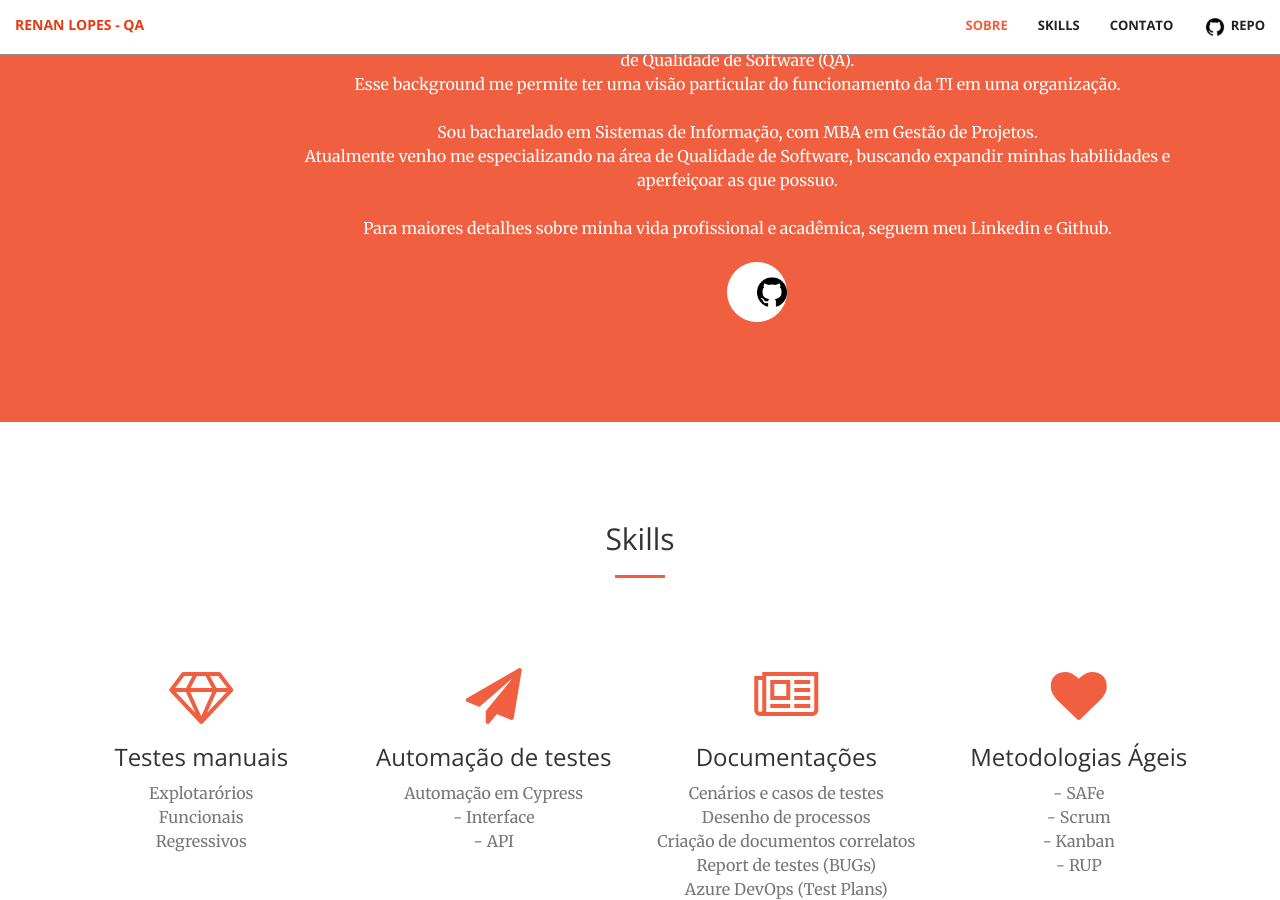
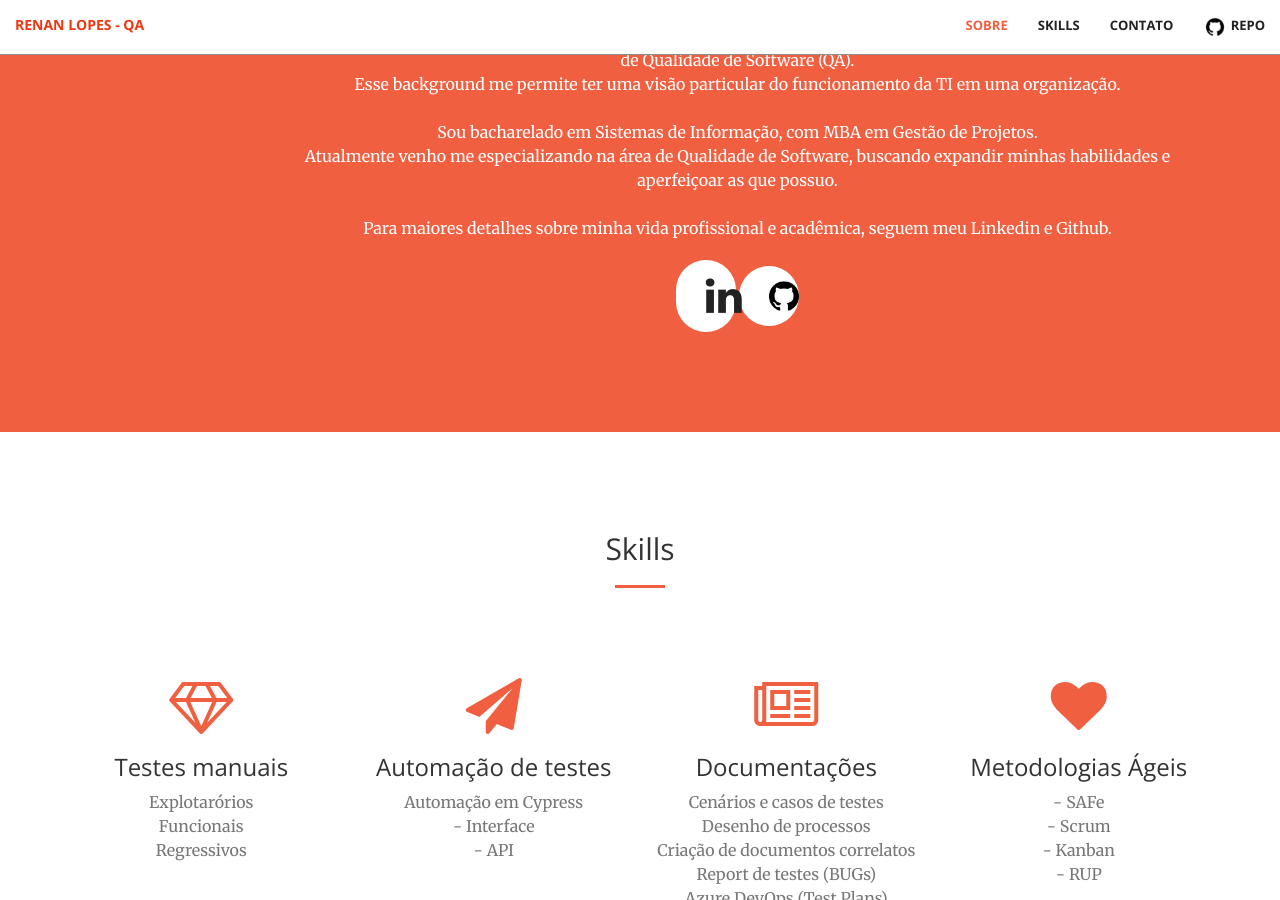
Before and after one commit to renanslopes/renanslopes.github.io, a Jekyll site: the page built from index.html, in a window 1280 px wide and 900 px high, scrolled down 1109 px. Built offline with Jekyll 4.4.1, drawn with Linux system fonts in a browser that asks for light colours.

Commit message:
alterando ico sobre linkedin center 3

```diff
--- a/_includes/call-to-action.html
+++ b/_includes/call-to-action.html
@@ -22,7 +22,7 @@
                     <br /><br />
                     Para maiores detalhes sobre minha vida profissional e acadêmica, seguem meu Linkedin e Github.
                 </p>
-                <a href="https://www.linkedin.com/in/renanslopes/" target="_blank">
+                <a href="https://www.linkedin.com/in/renanslopes/" target="_blank" class="btn btn-default btn-xl">
                     <i class="fa fa-linkedin fa-3x wow bounceIn" data-wow-delay=".1s"></i></a>
                 <a href="https://github.com/renanslopes" target="_blank" class="btn btn-default btn-xl">
                     <img
```
